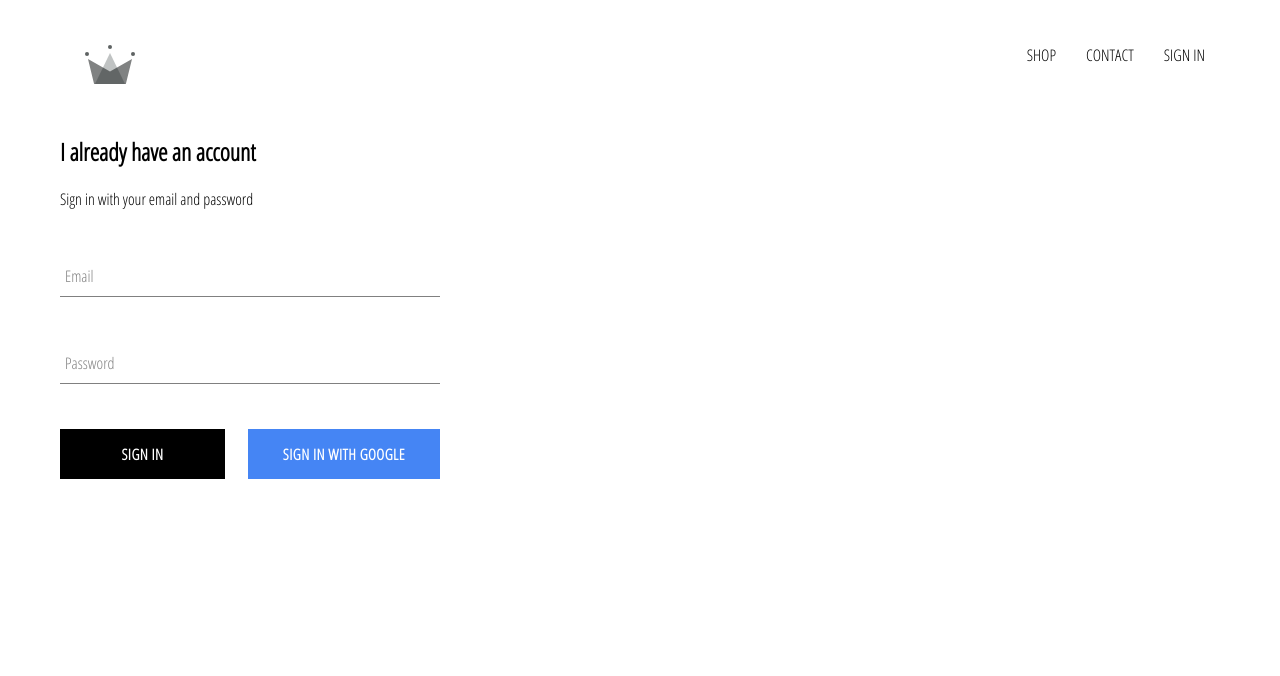
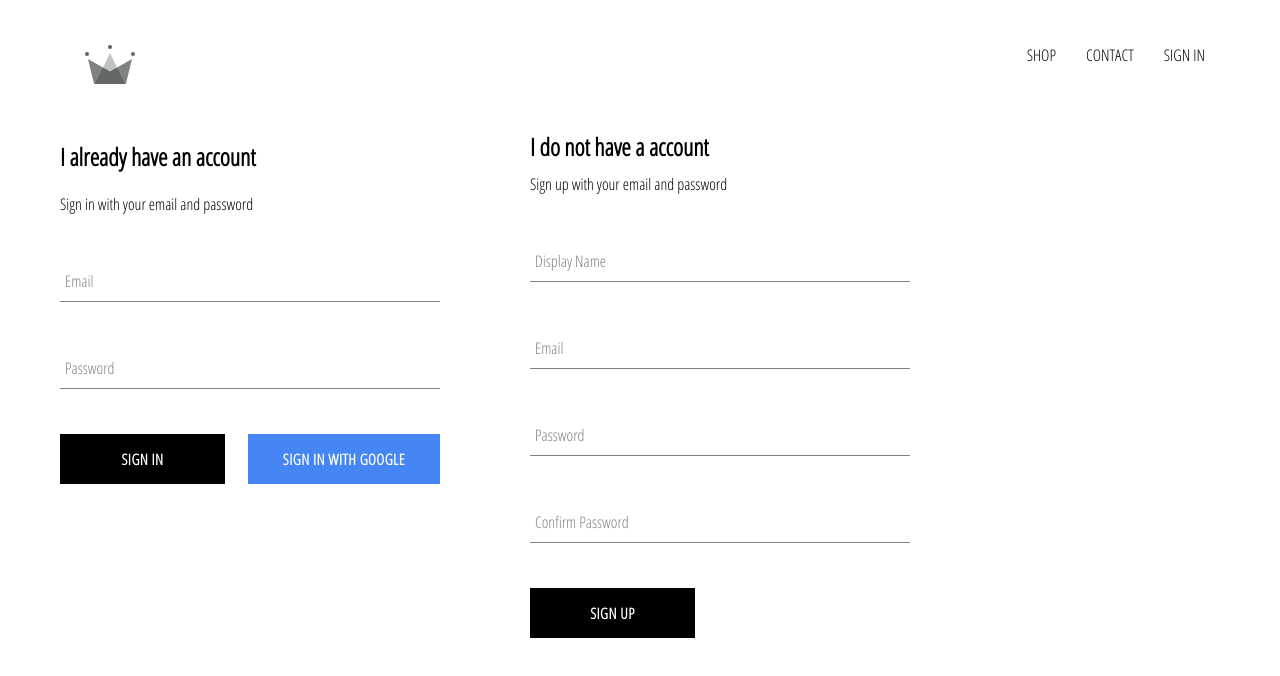
Before and after one commit to anardude/foodstore, a React (Create React App) app: page /signin in a window 1280 px wide. Shown: the top 676 px of the page. Built offline with nearby package versions, Linux system fonts and the light colour scheme; no server answers.

Commit message:
implemented user sign up with email and password and database users creation

```diff
--- a/src/App.js
+++ b/src/App.js
@@ -5,7 +5,7 @@
 import ShopPage from './pages/shop/shop.component';
 import SignInAndSignUpPage from './pages/sign-in-and-sign-up/sign-in-and-sign-up.component';
 import Header from './components/header/header.component';
-import { auth } from './firebase/firebase.utils';
+import { auth, createUserProfileDocument } from './firebase/firebase.utils';
 
 import './App.css';
 
@@ -21,9 +21,22 @@
   unsubscribeFromAuth = null;
 
   componentDidMount(){
-    this.unsubscribeFromAuth = auth.onAuthStateChanged(user => {
-      this.setState({ currentUser: user});
-    })
+    this.unsubscribeFromAuth = auth.onAuthStateChanged(async userAuth => {
+      if(userAuth){
+        const usreRef = await createUserProfileDocument(userAuth);
+
+        usreRef.onSnapshot(snapShot => {
+          this.setState({
+            currentUser: {
+              id: snapShot.id,
+              ...snapShot.data()
+            }
+          });
+          console.log(this.state);
+        });
+      }
+      this.setState({ currentUser: userAuth});
+    });
   }
 
   componentWillUnmount(){
--- a/src/components/header/header.component.jsx
+++ b/src/components/header/header.component.jsx
@@ -20,7 +20,6 @@
             <Link className='option' to='/contact' >
                 CONTACT
             </Link>
-            { console.log(currentUser) }
             {
                 currentUser ?
                 <div className='option' onClick={() => auth.signOut()} >
--- /dev/null
+++ b/src/components/sign-up/sign-up.component.jsx
@@ -0,0 +1,101 @@
+import React from 'react';
+
+import FormInput from '../form-input/form-input.component';
+import CustomButton from '../custom-button/custom-button.component';
+
+import { auth, createUserProfileDocument } from '../../firebase/firebase.utils';
+
+import './sign-up.styles.scss';
+
+class SignUp extends React.Component {
+    constructor() {
+        super();
+
+        this.state = {
+            displayName: '',
+            email: '',
+            password: '',
+            confirmPassword: ''
+        }
+    }
+
+    handleSubmit = async event => {
+        event.preventDefault();
+
+        const { displayName, email, password, confirmPassword } = this.state;
+
+        if(password !== confirmPassword){
+            alert("Passwords don't match")
+            return;
+        }
+
+        try {
+            const { user } = await auth.createUserWithEmailAndPassword(email, password);
+
+            createUserProfileDocument(user, {displayName});
+
+            this.setState({
+                displayName: '',
+                email: '',
+                password: '',
+                confirmPassword: ''
+            });
+
+        } catch (error) {
+            console.log(error);
+        }
+    }
+
+    handleChange = event => {
+        const { name, value } = event.target;
+
+        this.setState({[name]: value});
+    }
+
+    render () {
+        const { displayName, email, password, confirmPassword } = this.state;
+        return (
+            <div className='sign-up' >
+                <h2 className='title' >I do not have a account</h2>
+                <span>Sign up with your email and password</span>
+                <form className='sign-up-form' onSubmit={this.handleSubmit}>
+                    <FormInput
+                        type='text'
+                        name='displayName'
+                        value={displayName}
+                        onChange={this.handleChange}
+                        label='Display Name'
+                        required='required'
+                    />
+                    <FormInput
+                        type='email'
+                        name='email'
+                        value={email}
+                        onChange={this.handleChange}
+                        label='Email'
+                        required='required'
+                    />
+                    <FormInput
+                        type='password'
+                        name='password'
+                        value={password}
+                        onChange={this.handleChange}
+                        label='Password'
+                        required='required'
+                    />
+                    <FormInput
+                        type='password'
+                        name='confirmPassword'
+                        value={confirmPassword}
+                        onChange={this.handleChange}
+                        label='Confirm Password'
+                        required='required'
+                    />
+                    <CustomButton type='submit'>SIGN UP</CustomButton>
+                </form>
+            </div>
+        )
+    }
+}
+
+export default SignUp;
--- /dev/null
+++ b/src/components/sign-up/sign-up.styles.scss
@@ -0,0 +1,9 @@
+.sign-up {
+    display: flex;
+    flex-direction: column;
+    width: 380px;
+
+    .title {
+      margin: 10px 0;
+    }
+  }
--- a/src/firebase/firebase.utils.js
+++ b/src/firebase/firebase.utils.js
@@ -14,6 +14,32 @@
     measurementId: "G-J42Y9GZLBT"
   };
 
+  export const createUserProfileDocument = async (userAuth, AdditionalData) => {
+      if(!userAuth) return;
+
+      const userRef = firestore.doc(`users/${userAuth.uid}`);
+
+      const snapShot = await userRef.get();
+
+      if(!snapShot.exists) {
+        const { displayName, email } = userAuth;
+        const createdAt = new Date();
+
+        try {
+          await userRef.set({
+            displayName,
+            email,
+            createdAt,
+            ...AdditionalData
+          });
+        } catch (e){
+          console.log('Error creating user', e.message);
+        }
+      }
+
+      return userRef;
+  }
+
   // Initialize Firebase
   firebase.initializeApp(config);
   //firebase.analytics();
--- a/src/pages/sign-in-and-sign-up/sign-in-and-sign-up.component.jsx
+++ b/src/pages/sign-in-and-sign-up/sign-in-and-sign-up.component.jsx
@@ -1,12 +1,14 @@
 import React from 'react';
 
 import SignIn from '../../components/sign-in/sign-in.component';
+import SignUp from '../../components/sign-up/sign-up.component';
 
 import './sign-in-and-sign-up.styles.scss';
 
 const SignInAndSignUpPage = () => (
     <div className='sign-in-and-sign-up'>
         <SignIn />
+        <SignUp />
     </div>
 );
 
--- a/src/pages/sign-in-and-sign-up/sign-in-and-sign-up.styles.scss
+++ b/src/pages/sign-in-and-sign-up/sign-in-and-sign-up.styles.scss
@@ -0,0 +1,6 @@
+.sign-in-and-sign-up {
+    width: 850px;
+    display: flex;
+    justify-content: space-between;
+    margin: 30px 0;
+}
```
